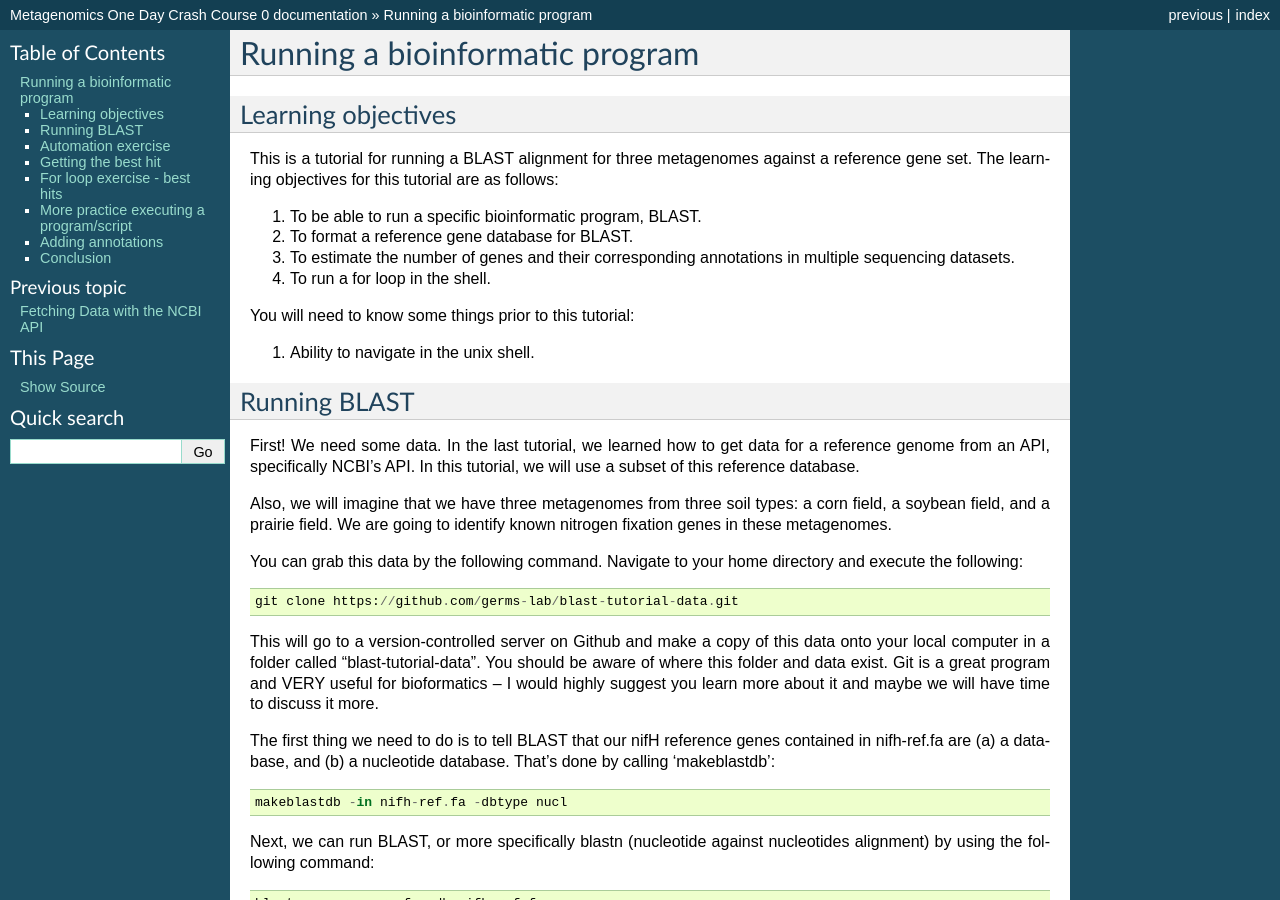
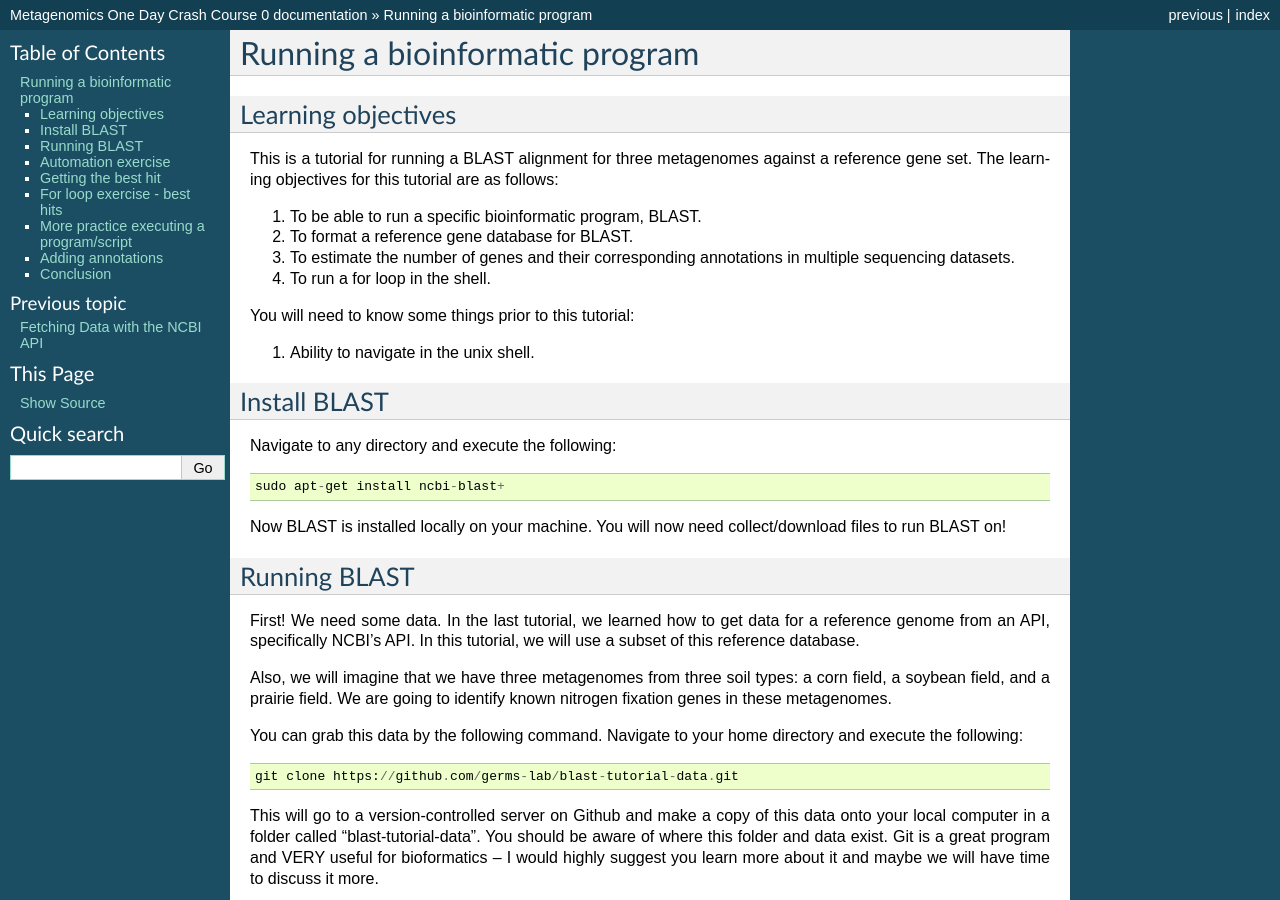
Before and after one commit to germs-lab/one-day-metag-crash-course, a Sphinx documentation site: the page built from docs/blast/index.rst, in a window 1280 px wide and 900 px high. Built offline with Sphinx 7.4.7, drawn with Linux system fonts in a browser that asks for light colours.

Commit message:
Update index.rst

```diff
--- a/docs/blast/index.rst
+++ b/docs/blast/index.rst
@@ -15,6 +15,14 @@ This is a tutorial for running a BLAST alignment for three metagenomes against a
 You will need to know some things prior to this tutorial:
 
 1.  Ability to navigate in the unix shell.
+
+Install BLAST
+-------------
+Navigate to any directory and execute the following::
+
+    sudo apt-get install ncbi-blast+
+
+Now BLAST is installed locally on your machine.  You will now need collect/download files to run BLAST on!
 
 Running BLAST
 -------------
```
